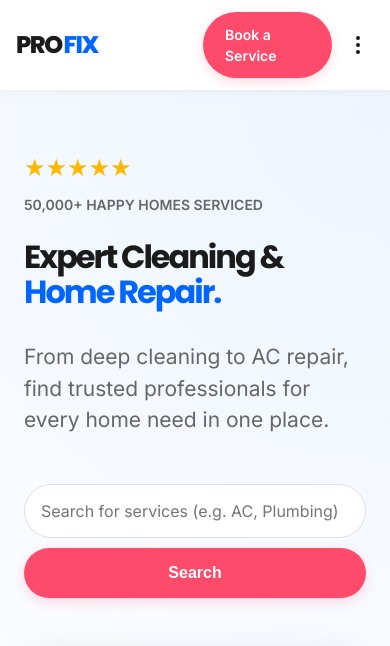
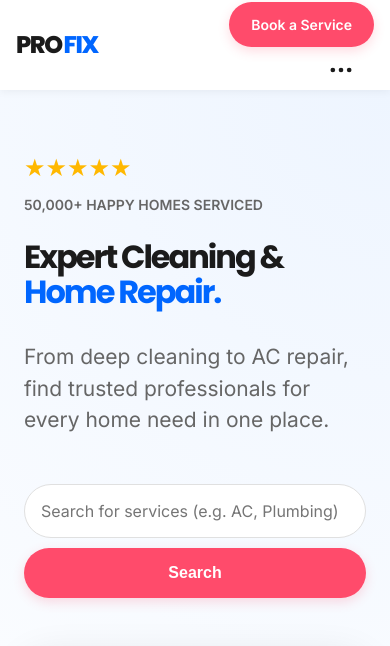
Before and after one commit to thomas2570/ProFix, a website built with Vite: page index.html in a window 390 px wide. Shown: the top 646 px of the page. Built offline with nearby package versions, Linux system fonts and the light colour scheme.

Commit message:
Move mobile menu button under Book a Service

```diff
--- a/index.html
+++ b/index.html
@@ -41,10 +41,10 @@
                     <a href="#about">About</a>
                 </div>
             </div>
-            <div class="nav-cta" style="display: flex; align-items: center; gap: 10px;">
+            <div class="nav-cta" style="display: flex; flex-direction: column; align-items: flex-end; gap: 5px;">
                 <a href="#booking" class="btn btn-primary open-booking-modal">Book a Service</a>
-                <button id="mobileMenuBtn" class="mobile-menu-btn" aria-label="Menu">
-                    <svg width="24" height="24" viewBox="0 0 24 24" fill="currentColor"><circle cx="12" cy="5" r="2"/><circle cx="12" cy="12" r="2"/><circle cx="12" cy="19" r="2"/></svg>
+                <button id="mobileMenuBtn" class="mobile-menu-btn" aria-label="Menu" style="margin-right: 15px;">
+                    <svg width="28" height="28" viewBox="0 0 24 24" fill="currentColor" style="transform: rotate(90deg);"><circle cx="12" cy="5" r="2"/><circle cx="12" cy="12" r="2"/><circle cx="12" cy="19" r="2"/></svg>
                 </button>
             </div>
         </div>
```
